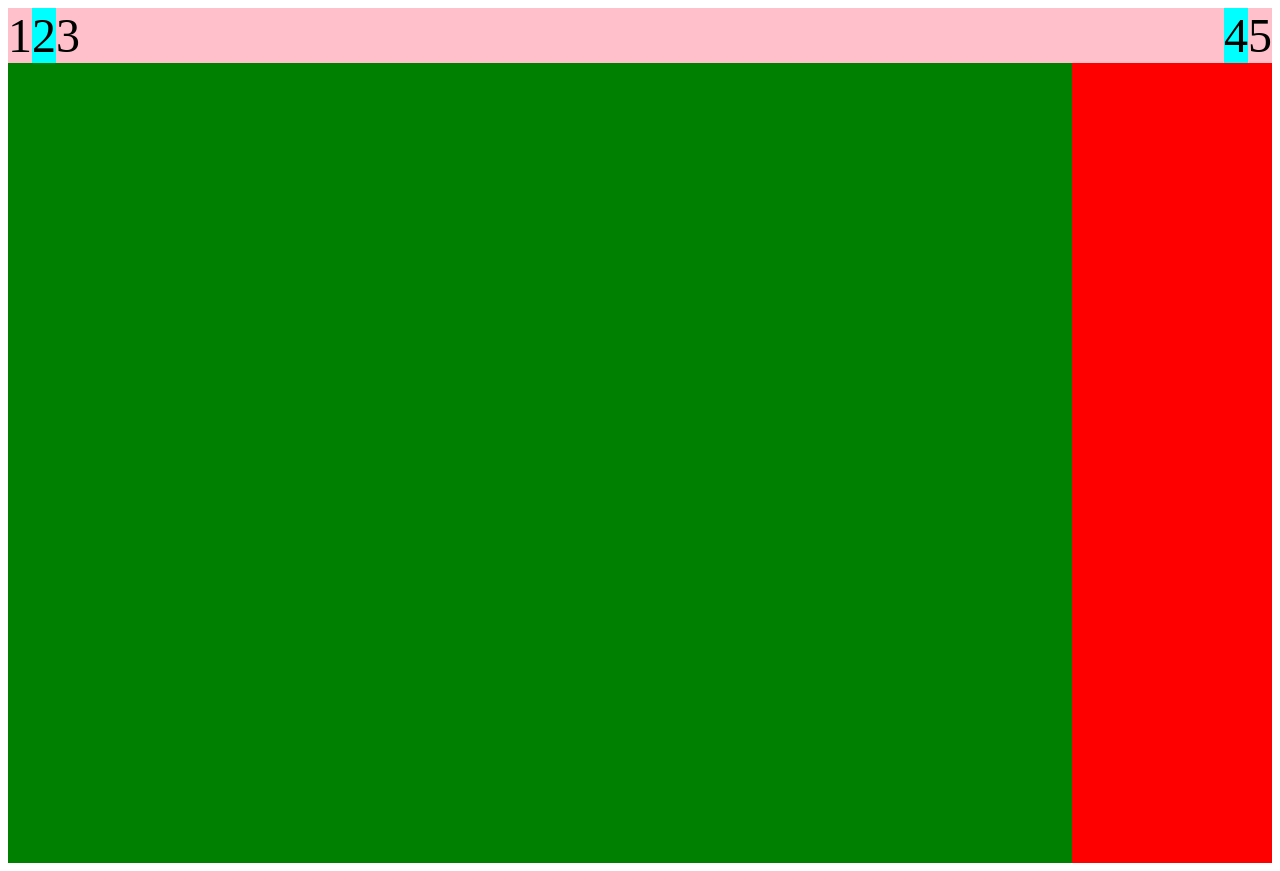
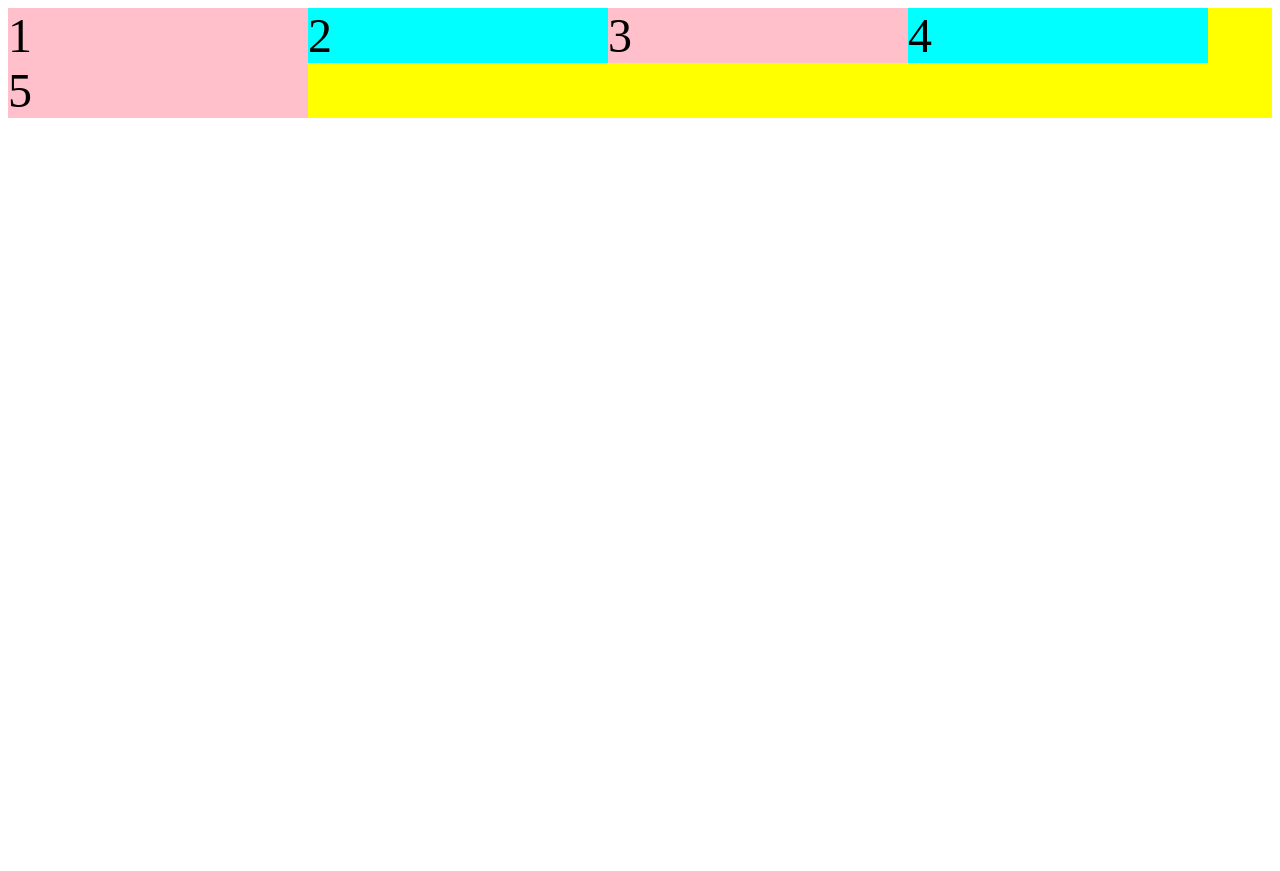
Before and after one commit to gerardo-alderete-desarrollos/flexbox, a plain HTML site: page index.html in a window 1280 px wide. After the commit the page ends 800 px from the top, so only its background shows below. Drawn offline with Linux system fonts and the light colour scheme.

Commit message:
PROPIEDAD FLEX-SHIRNK
ejercicio realizado en la clase flex-shrink

```diff
--- a/style.css
+++ b/style.css
@@ -2,75 +2,23 @@
     display: flex;
     font-size: 3em;
     background: yellow;
+   flex-wrap: wrap;
+
 
 }
 
 .item {
     background: pink;
-    /* flex-grow: 10; */
-    /* flex-grow: 0.5; */
-    /* flex-grow indica el factor de crecimiento
-    el navegadro divide el espacio disponible entre la cantidad
-    total de factores de crecimiento y se los
-    asigna a los items */
+   width: 300px;
+   flex-shrink: 3;
 }
 
-.item:nth-child(3){
-    flex-grow: 4;
+.item:nth-child(3) {
+    flex-shrink: 5;
 }
 
-/* Cantidad total de flex-grow:
-1
-1
-4
-1
-1
-= 8
 
-calcular factor de crecimiento:
-espacio disponible / 8
-
-suponiendo que el espacio disponible
-sea : 160 , 160 / 8 = 20
-
-teniendo el facor de crecimiento el valor lo multiplica por
-el valor de flex-grow en cada caso
-y lo suma.
-
-    1 * 20 = 20
-    1 * 20 = 20
-    4 * 20 = 80
-    1 * 20 = 20
-
-    Ese valor se suma al tamaño original.
-    Suponiendo que sus tamaños originales sea:
-
-        20 + 20 = 40
-        10 + 20 = 30
-        100 + 80 = 180
-        30 + 20 = 50
-        15 + 20 = 180
-
-*/
 
 .item:nth-child(even) {
     background: cyan;
 }
-
-.page {
-    display: flex;
-    height: 100vh;
-    background: yellow;
-
-}
-
-.aside {
-    width: 200px;
-    background: red;
-
-}
-
-.main {
-    background: green;
-    flex-grow: 1;
-}
```
